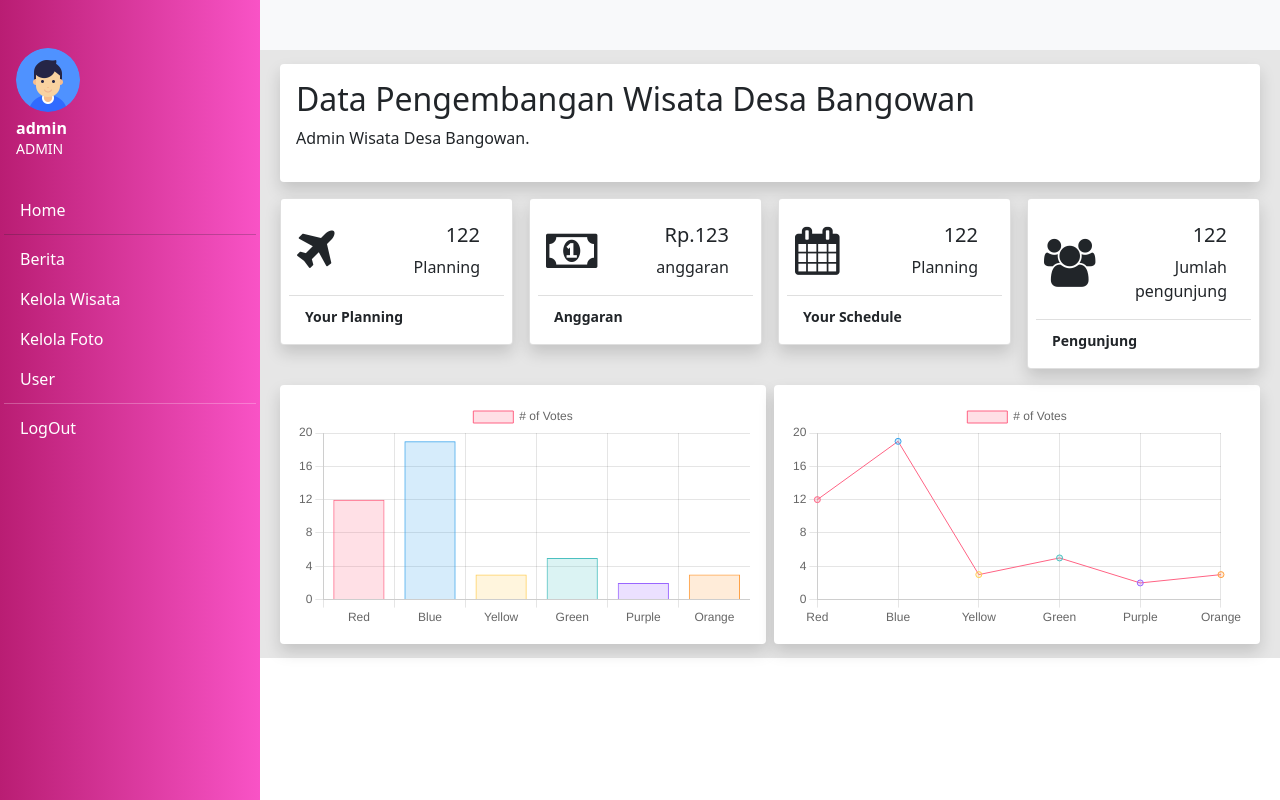
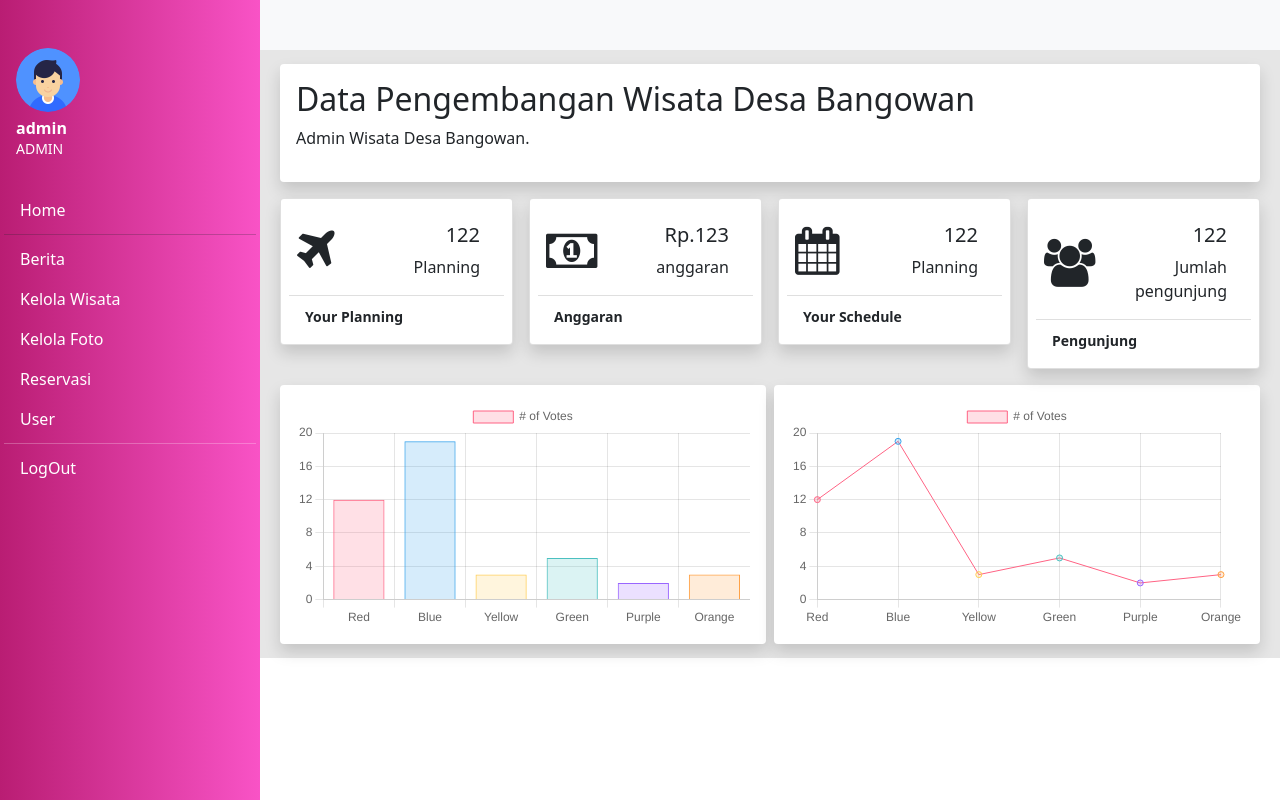
Before and after one commit to deasalsabilla/bukit-kunci, a PHP site: page /admin/index.php in a window 1280 px wide. Run offline with PHP 8.4, Linux system fonts and the light colour scheme; a user stored in the database is signed in.

Commit message:
menambahkan menu reservasi di sidebar home

```diff
--- a/admin/index.php
+++ b/admin/index.php
@@ -133,9 +133,9 @@ if (!isset($_SESSION['login'])) {
                             <i class="" aria-hidden="true"></i>Kelola Foto
                         </a>
 
-                        <!-- <a class="nav-link px-3" href="./menu/laporan/index.php">
-                        <i class="" aria-hidden="true"></i>Laporan
-                    </a> -->
+                        <a class="nav-link px-3" href="../../menu/reservasi/index.php">
+                            <i class="" aria-hidden="true"></i>Reservasi
+                        </a>
 
                         <a class="nav-link px-3" href="./menu/user/index.php">
                             <i class="" aria-hidden="true"></i>User
```
